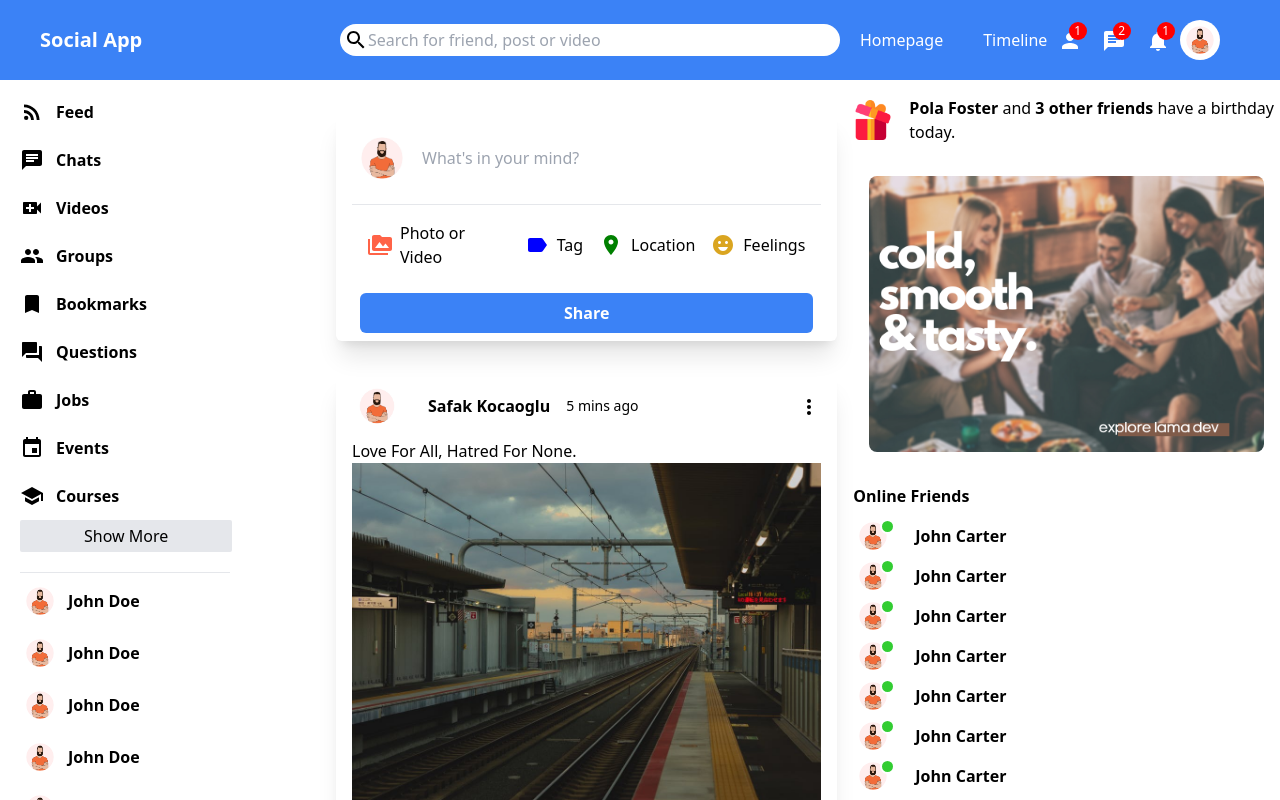
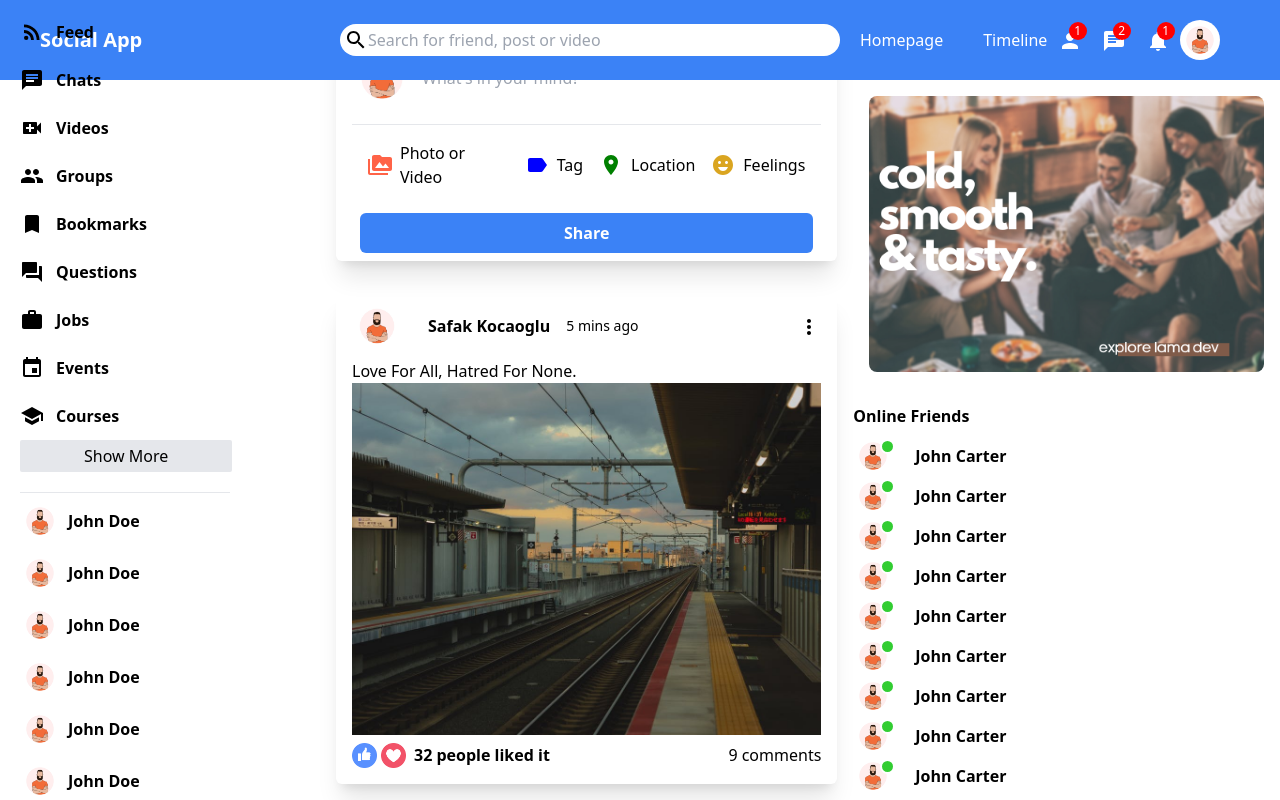
Before and after one commit to chienwchou/social-app, a React (Create React App) app: page / in a window 1280 px wide. Shown: the top 800 px of the page. Built offline with nearby package versions, Linux system fonts and the light colour scheme.

Commit message:
adjust topbar and sidebar

```diff
--- a/src/components/sidebar/Sidebar.jsx
+++ b/src/components/sidebar/Sidebar.jsx
@@ -13,7 +13,7 @@ import "./sidebar.css";
 
 export default function Sidebar({ className, ...props }) {
   return (
-    <div className={"sidebar px-5 overflow-y-scroll " + className}>
+    <div className={"sidebar px-5 overflow-y-scroll sticky " + className}>
       <div className="sidebarWrapper mt-5 font-semibold">
         <ul className="sidebarList flex flex-col gap-6">
           <li className="sidebarListItem flex items-center gap-3">
--- a/src/components/topbar/Topbar.jsx
+++ b/src/components/topbar/Topbar.jsx
@@ -3,7 +3,7 @@ import "./topbar.css";
 
 export default function Topbar() {
   return (
-    <div className="topbarContainer flex justify-between items-center px-10 py-5 bg-blue-500">
+    <div className="fixed topbarContainer flex justify-between items-center px-10 py-5 bg-blue-500 w-full">
       <div className="topbarLeft font-bold text-xl basis-3/12">
         <span className="logo text-white">Social App</span>
       </div>
```
